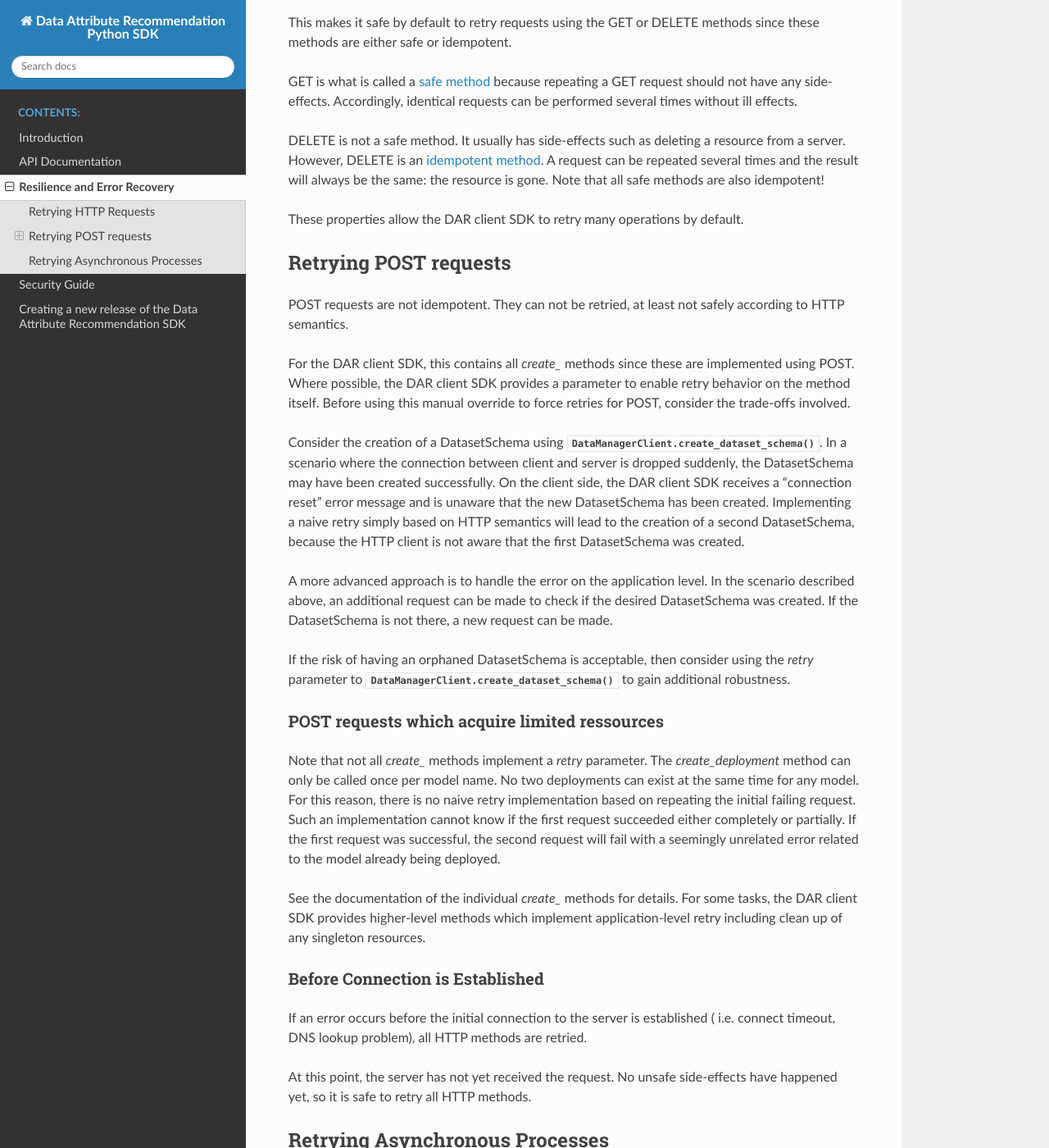
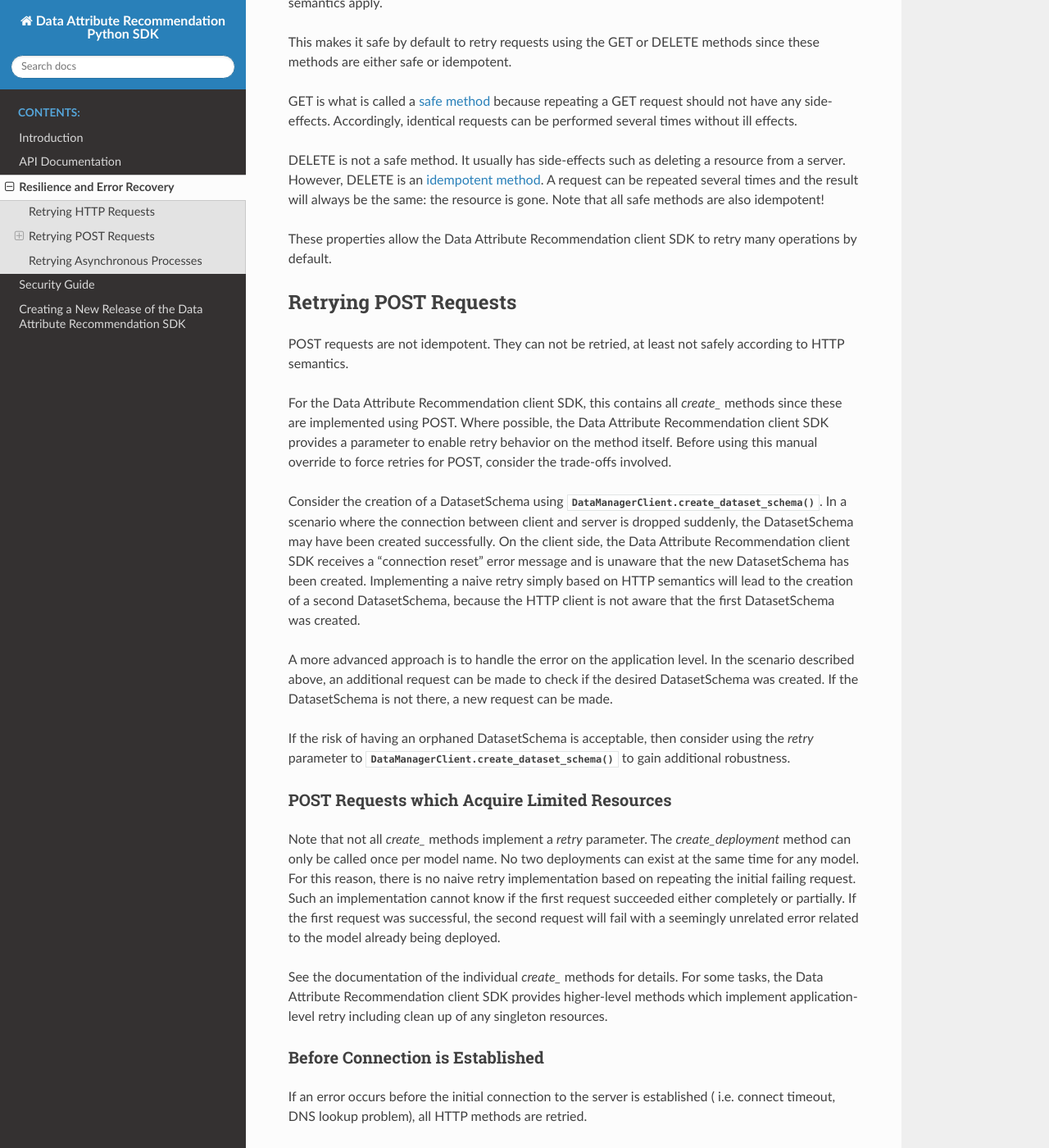
Before and after one commit to SAP/data-attribute-recommendation-python-sdk, a Sphinx documentation site: the page built from docs/source/retry.rst, in a window 1280 px wide and 1400 px high, scrolled down 296 px. Shown: the whole window at 82% size. Built offline with Sphinx 7.4.7 and the Read the Docs theme 2.0.0, drawn with Linux system fonts in a browser that asks for light colours; some of the changed text lies outside the part shown.

Commit message:
UA review

```diff
--- a/docs/source/api.rst
+++ b/docs/source/api.rst
@@ -5,7 +5,7 @@
 =================
 
 This document describes the Python API available in the SDK. The RESTful API
-exposed by the DAR service itself is described in the `SAP Help Portal`_.
+exposed by the Data Attribute Recommendation service itself is described in the `SAP Help Portal`_.
 
 The API exposed by the Python SDK either maps directly to a RESTful API
 of the service or provides a convenient wrapper around the RESTful API.
@@ -39,7 +39,7 @@
 Workflows
 *********
 
-A workflow orchestrates calls over several of the Data Attribute Recommendation's
+A workflow orchestrates calls over several of the Data Attribute Recommendation
 microservices.
 
 .. automodule:: sap.aibus.dar.client.workflow.model
@@ -85,7 +85,7 @@
 .. automodule:: sap.aibus.dar.client.util.http_transport
 
 
-Base class for client classes
+Base Class for Client Classes
 *****************************
 
 .. automodule:: sap.aibus.dar.client.base_client
--- a/docs/source/release_process.rst
+++ b/docs/source/release_process.rst
@@ -1,7 +1,7 @@
 .. _release_process:
 
 
-Creating a new release of the Data Attribute Recommendation SDK
+Creating a New Release of the Data Attribute Recommendation SDK
 ===============================================================
 
 *This document describes how to publish a new release of the SDK
@@ -18,7 +18,7 @@
 
   - Add a new heading with the new version number below *[Unreleased]*
   - The heading for the new version number should be a link to the
-    (non-existing) tag on Github
+    (non-existing) tag on GitHub
   - *[Unreleased]* becomes an empty section
   - Update the tag used in the URL for *[Unreleased]* to the new version number
     so that *[Unreleased]* points to the changes between the new version
--- a/docs/source/retry.rst
+++ b/docs/source/retry.rst
@@ -6,9 +6,9 @@
 Retrying HTTP Requests
 **********************
 
-The DAR client SDK will retry failed HTTP operations to some extent.
+The Data Attribute Recommendation client SDK will retry failed HTTP operations to some extent.
 
-Because the DAR service uses a RESTful API, the standard HTTP semantics apply.
+Because the Data Attribute Recommendation service uses a RESTful API, the standard HTTP semantics apply.
 
 This makes it safe by default to retry requests using the GET or DELETE methods
 since these methods are either safe or idempotent.
@@ -23,20 +23,20 @@
 will always be the same: the resource is gone. Note that all safe methods are also
 idempotent!
 
-These properties allow the DAR client SDK to retry many operations by default.
+These properties allow the Data Attribute Recommendation client SDK to retry many operations by default.
 
 .. _safe method: https://tools.ietf.org/html/rfc7231#section-4.2.1
 .. _idempotent method: https://tools.ietf.org/html/rfc7231#section-4.2.2
 
 
-Retrying POST requests
+Retrying POST Requests
 **********************
 
 POST requests are not idempotent. They can not be retried, at least not
 safely according to HTTP semantics.
 
-For the DAR client SDK, this contains all *create_* methods since these are implemented
-using POST. Where possible, the DAR client SDK provides a parameter to enable retry
+For the Data Attribute Recommendation client SDK, this contains all *create_* methods since these are implemented
+using POST. Where possible, the Data Attribute Recommendation client SDK provides a parameter to enable retry
 behavior on the method itself. Before using this manual override to force retries for
 POST, consider the trade-offs involved.
 
@@ -44,7 +44,7 @@
 :meth:`DataManagerClient.create_dataset_schema`. In a scenario where
 the connection between client and server is dropped suddenly, the DatasetSchema may
 have been created successfully.
-On the client side, the DAR client SDK receives a "connection reset" error message
+On the client side, the Data Attribute Recommendation client SDK receives a "connection reset" error message
 and is unaware that the new DatasetSchema has been created.
 Implementing a naive retry simply based on HTTP semantics will lead to the creation
 of a second DatasetSchema, because the HTTP client is not aware that the first
@@ -59,7 +59,7 @@
 additional robustness.
 
 
-POST requests which acquire limited ressources
+POST Requests which Acquire Limited Resources
 -----------------------------------------------
 
 Note that not all *create_* methods implement a *retry* parameter. The `create_deployment`
@@ -71,7 +71,7 @@
 the model already being deployed.
 
 See the documentation of the individual *create_* methods for details. For some tasks,
-the DAR client SDK provides higher-level methods which implement application-level retry
+the Data Attribute Recommendation client SDK provides higher-level methods which implement application-level retry
 including clean up of any singleton resources.
 
 Before Connection is Established
@@ -91,8 +91,7 @@
 and success status is exposed not via HTTP status codes in the response sent by
 the API endpoint, but in the JSON body of the response.
 
-For this reason, these operations cannot be retried cannot be retried at all by the
-HTTP-level retry implmentation described above.
+For this reason, these operations cannot be retried at all by the HTTP-level retry implementation described above.
 
-The DAR client SDK provides higher-level methods which can handle restarting the
+The Data Attribute Recommendation client SDK provides higher-level methods which can handle restarting the
 individual processes, if desired.
```
Also changed, not shown: docs/source/index.rst (+20 -26 lines), docs/source/security.rst (+3 -5 lines).
